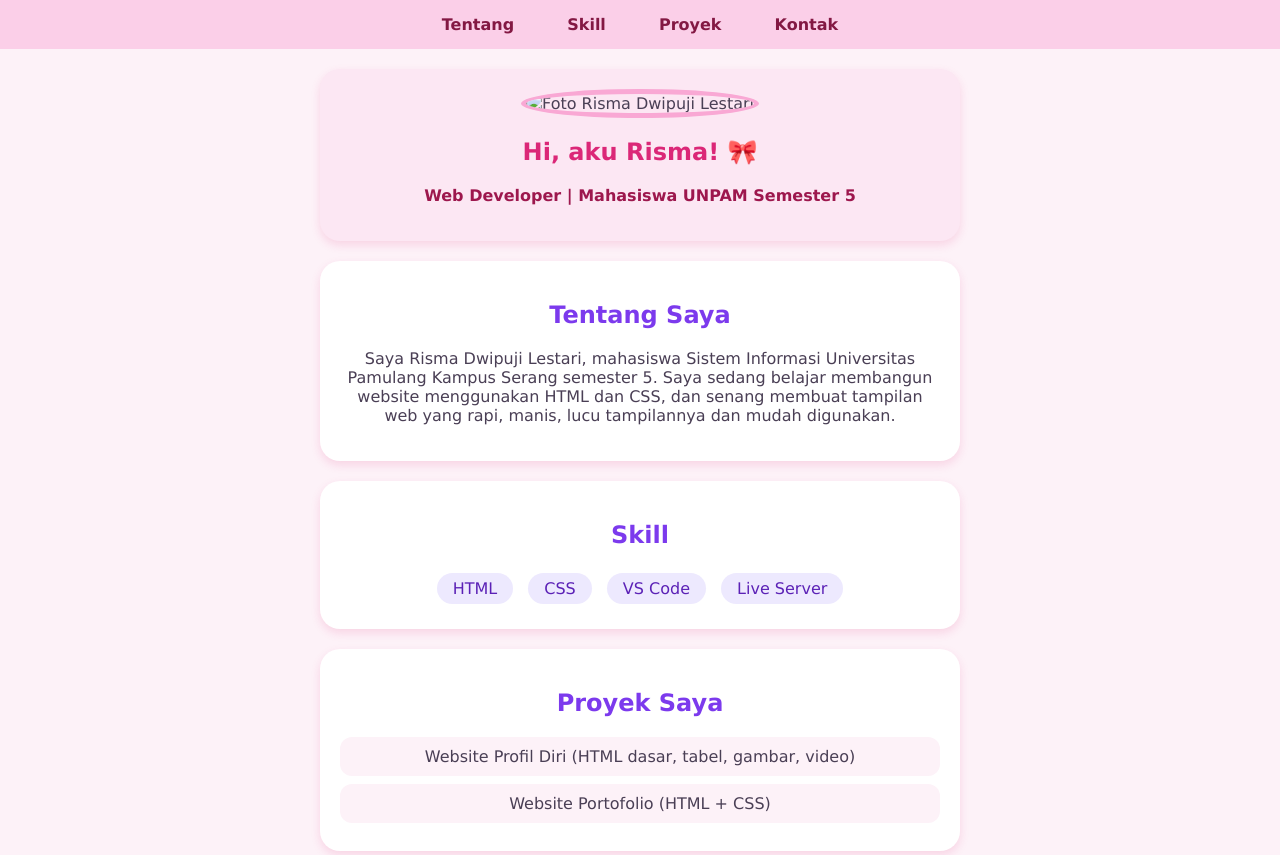
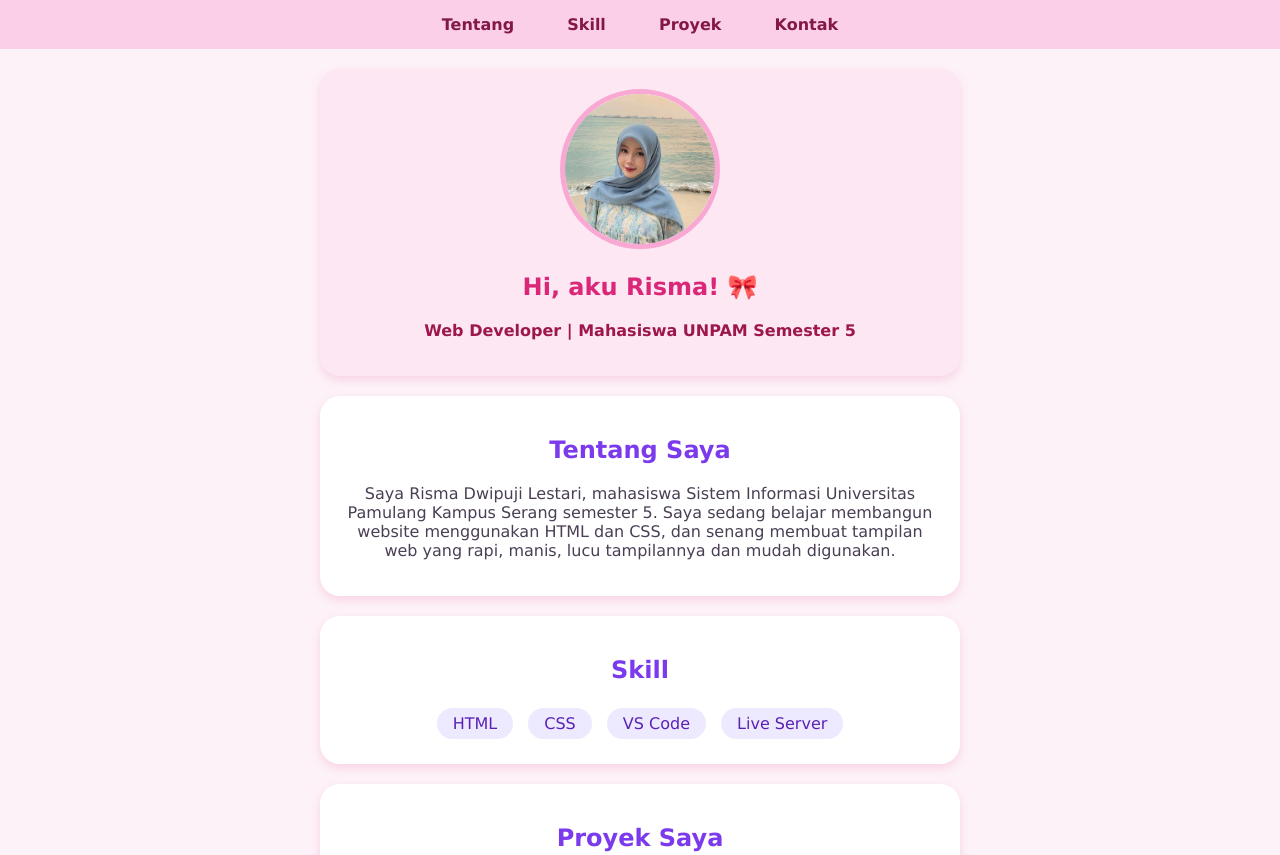
Before and after one commit to rismadwipl-sudo/portofolio---risma, a plain HTML site: page index.html in a window 1280 px wide. Shown: the top 855 px of the page. Drawn offline with Linux system fonts and the light colour scheme.

Commit message:
Update index.html

```diff
--- a/index.html
+++ b/index.html
@@ -20,7 +20,7 @@
 
     <main>
         <section id="hero">
-            <img src="foto.jpeg" alt="Foto Risma Dwipuji Lestari" width="150" height="150">
+            <img src="IMG_1233.jpeg" alt="Foto Risma Dwipuji Lestari" width="150" height="150">
             <h1>Hi, aku Risma! 🎀</h1>
             <p class="peran">Web Developer | Mahasiswa UNPAM Semester 5</p>
         </section>
```
